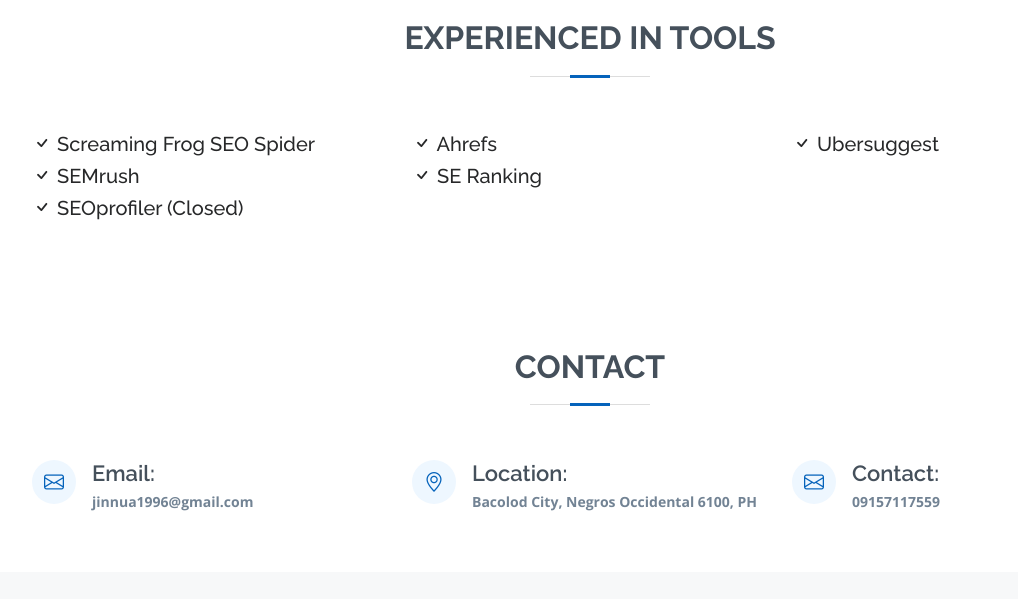
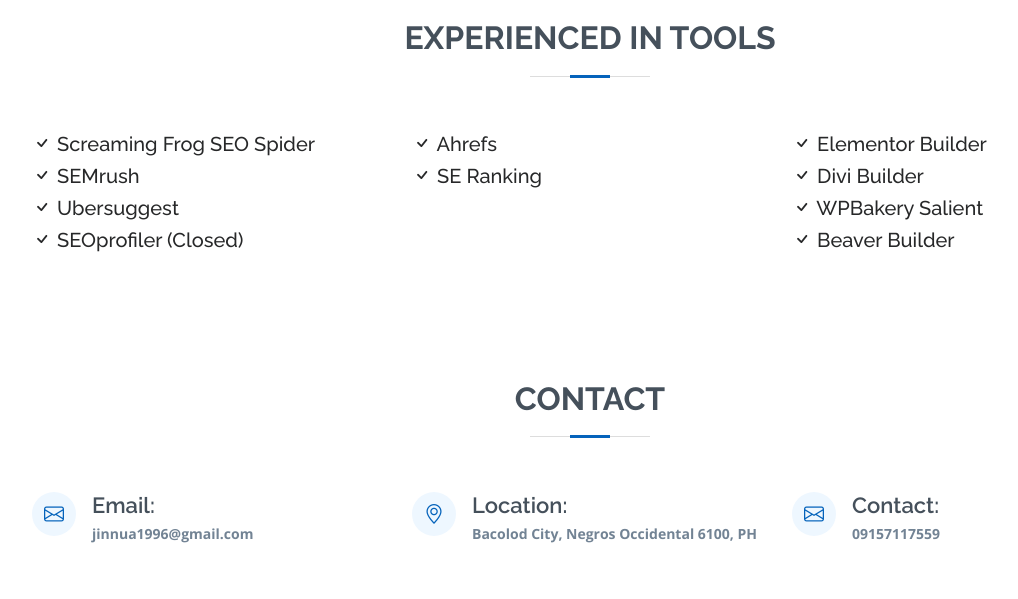
Before and after one commit to jinnua1996/resume-portfolio, a plain HTML site: page index.html in a window 1280 px wide. Shown: the part 3620-4219 px from the top of the page, without its empty margins (100-1118 px from the left). Drawn offline with nearby package versions, Linux system fonts and the light colour scheme.

Commit message:
Update index.html

```diff
--- a/index.html
+++ b/index.html
@@ -388,6 +388,11 @@
             </div>
 			<div class="info">
               <div class="address">
+                <h5><i class="bi bi-check"></i> Ubersuggest</h5>
+              </div>
+            </div>
+			<div class="info">
+              <div class="address">
                 <h5><i class="bi bi-check"></i> SEOprofiler (Closed)</h5>
               </div>
             </div>
@@ -407,7 +412,21 @@
 		  <div class="col-lg-4">
             <div class="info">
               <div class="address">
-                <h5><i class="bi bi-check"></i> Ubersuggest</h5>
+                <h5><i class="bi bi-check"></i> Elementor Builder</h5>
+              </div>
+            </div>
+			<div class="info">
+              <div class="address">
+                <h5><i class="bi bi-check"></i> Divi Builder</h5>
+              </div>
+            </div>
+			<div class="info">
+              <div class="address">
+                <h5><i class="bi bi-check"></i> WPBakery Salient</h5>
+              </div>
+            </div><div class="info">
+              <div class="address">
+                <h5><i class="bi bi-check"></i> Beaver Builder</h5>
               </div>
             </div>
           </div>
```
